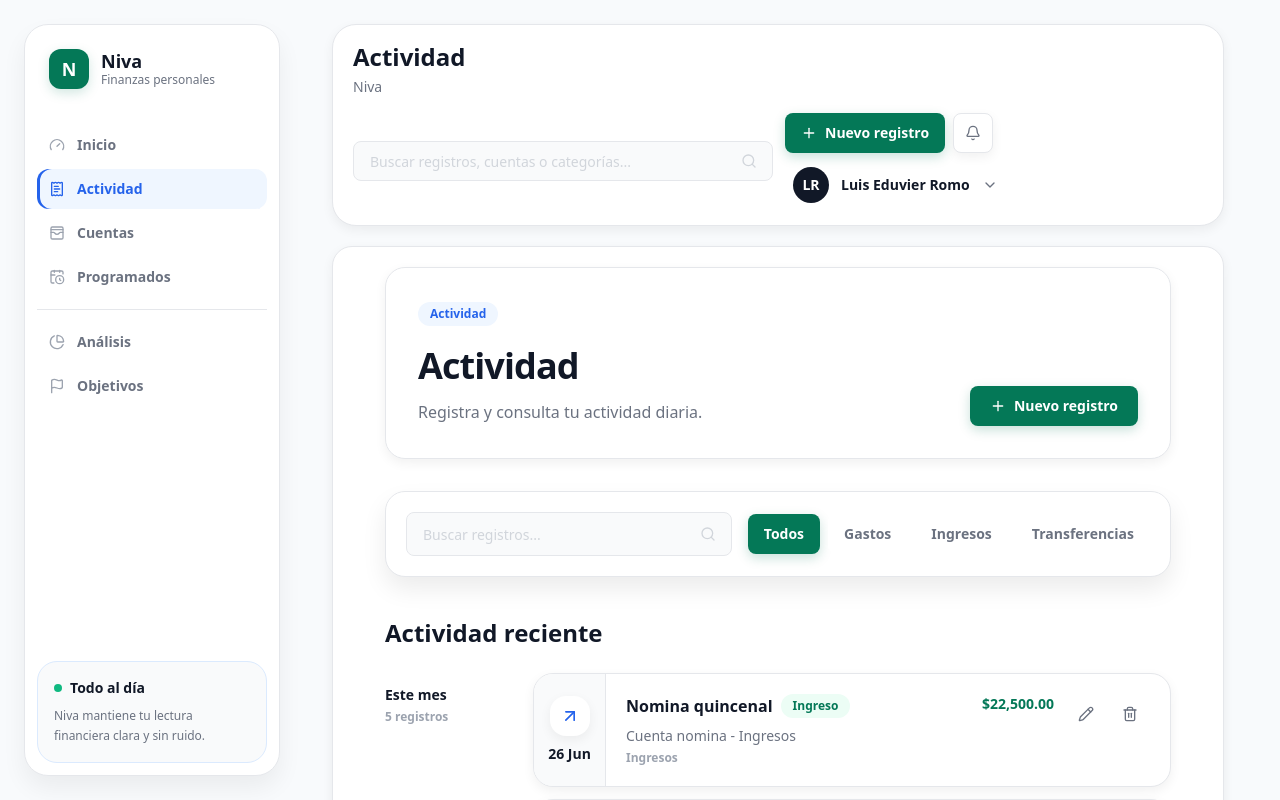
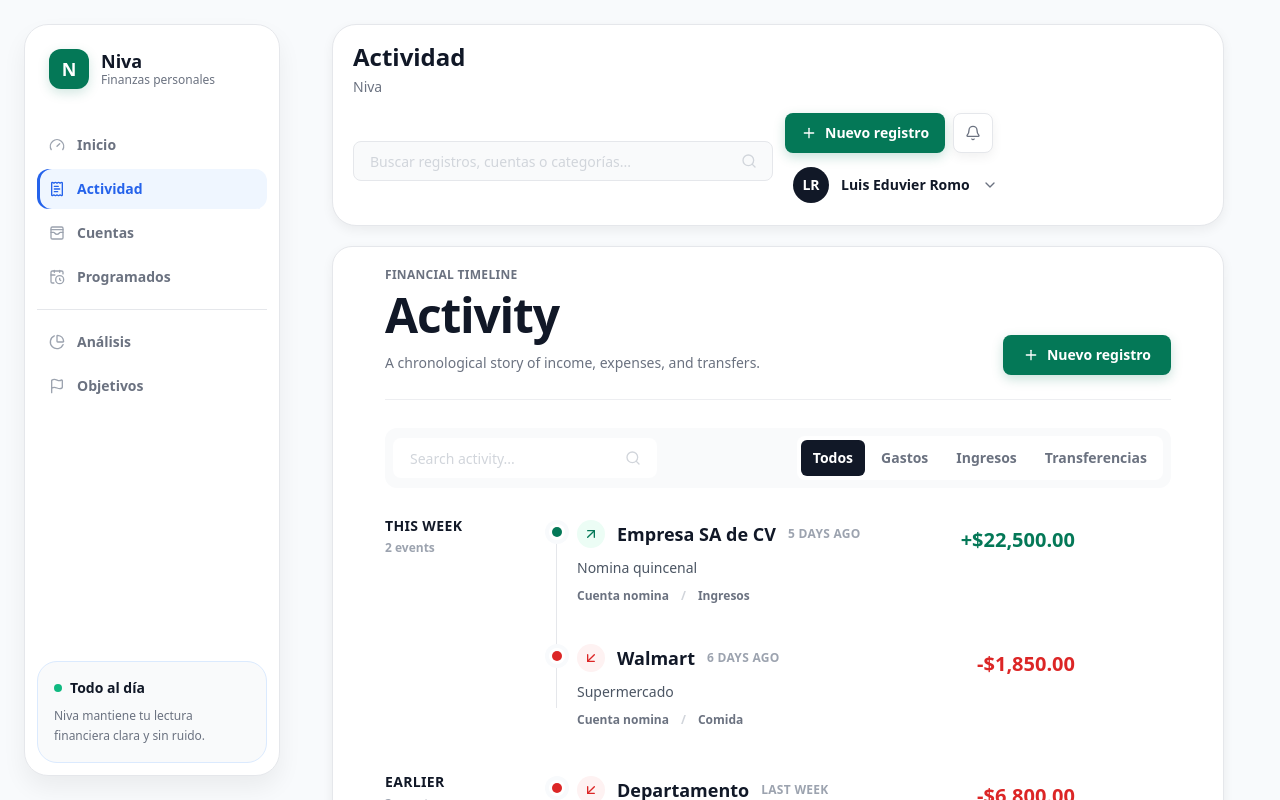
Before and after one commit to eduvierromo18/niva-app, a Next.js app: page /movements in a window 1280 px wide. Shown: the top 800 px of the page. Built offline with nearby package versions, Linux system fonts and the light colour scheme.

Commit message:
feat(activity): rebuild activity timeline experience

```diff
--- a/src/components/screens/movements-screen.tsx
+++ b/src/components/screens/movements-screen.tsx
@@ -5,20 +5,33 @@ import { ArrowDownLeft, ArrowRightLeft, ArrowUpRight, Pencil, Plus, ReceiptText,
 import { MovementDialog, type MovementFormValue } from "@/components/finance/movement-dialog";
 import { movements as initialMovements } from "@/lib/finance-data";
 import { cn, formatCurrency } from "@/lib/utils";
-import {
-  AuroraBadge,
-  AuroraButton,
-  AuroraCard,
-  AuroraEmptyState,
-  AuroraIconButton,
-  AuroraSearch,
-  AuroraSection,
-  AuroraSurface,
-  AuroraTimelineCard,
-} from "@/components/aurora";
+import { AuroraButton, AuroraEmptyState, AuroraIconButton, AuroraSearch } from "@/components/aurora";
 
 const filters = ["Todos", "Gastos", "Ingresos", "Transferencias"];
-const groupOrder = ["Hoy", "Ayer", "Esta semana", "Este mes"];
+const timelineGroups = [
+  { key: "today", label: "Today" },
+  { key: "yesterday", label: "Yesterday" },
+  { key: "this-week", label: "This Week" },
+  { key: "earlier", label: "Earlier" },
+] as const;
+
+type TimelineGroupKey = (typeof timelineGroups)[number]["key"];
+type TimelineMovement = MovementFormValue & { merchant?: string };
+
+const monthIndex: Record<string, number> = {
+  ene: 0,
+  feb: 1,
+  mar: 2,
+  abr: 3,
+  may: 4,
+  jun: 5,
+  jul: 6,
+  ago: 7,
+  sep: 8,
+  oct: 9,
+  nov: 10,
+  dic: 11,
+};
 
 function movementMatchesFilter(type: string, filter: string) {
   if (filter === "Todos") return true;
@@ -28,37 +41,90 @@ function movementMatchesFilter(type: string, filter: string) {
 }
 
 function iconForType(type: string) {
-  if (type === "Ingreso") return <ArrowUpRight className="h-5 w-5" />;
-  if (type === "Transferencia") return <ArrowRightLeft className="h-5 w-5" />;
-  return <ArrowDownLeft className="h-5 w-5" />;
+  if (type === "Ingreso") return <ArrowUpRight className="h-4 w-4" />;
+  if (type === "Transferencia") return <ArrowRightLeft className="h-4 w-4" />;
+  return <ArrowDownLeft className="h-4 w-4" />;
 }
 
-function badgeTone(type: string) {
-  if (type === "Ingreso") return "success" as const;
-  if (type === "Transferencia") return "info" as const;
+function normalizeToday() {
+  const today = new Date();
+  today.setHours(0, 0, 0, 0);
+  return today;
+}
+
+function parseMovementDate(date: string) {
+  const normalized = date.trim().toLowerCase();
+  const today = normalizeToday();
+
+  if (normalized === "hoy" || normalized === "today") return today;
+  if (normalized === "ayer" || normalized === "yesterday") {
+    const yesterday = new Date(today);
+    yesterday.setDate(today.getDate() - 1);
+    return yesterday;
+  }
+
+  const dayMonthMatch = normalized.match(/^(\d{1,2})\s+([a-záéíóúñ]{3})/i);
+  if (!dayMonthMatch) return null;
+
+  const monthKey = dayMonthMatch[2].normalize("NFD").replace(/[\u0300-\u036f]/g, "");
+  const month = monthIndex[monthKey];
+  if (month === undefined) return null;
+
+  const parsed = new Date(today.getFullYear(), month, Number(dayMonthMatch[1]));
+  parsed.setHours(0, 0, 0, 0);
+  return parsed;
+}
+
+function groupForDate(date: string): TimelineGroupKey {
+  const movementDate = parseMovementDate(date);
+  if (!movementDate) return "earlier";
+
+  const today = normalizeToday();
+  const diffDays = Math.round((today.getTime() - movementDate.getTime()) / 86400000);
+  if (diffDays <= 0) return "today";
+  if (diffDays === 1) return "yesterday";
+  if (diffDays <= 6) return "this-week";
+  return "earlier";
+}
+
+function relativeTime(date: string) {
+  const movementDate = parseMovementDate(date);
+  if (!movementDate) return date;
+
+  const today = normalizeToday();
+  const diffDays = Math.round((today.getTime() - movementDate.getTime()) / 86400000);
+  if (diffDays <= 0) return "today";
+  if (diffDays === 1) return "yesterday";
+  if (diffDays < 7) return `${diffDays} days ago`;
+  if (diffDays < 14) return "last week";
+  return date;
+}
+
+function movementCounter(count: number) {
+  return `${count} ${count === 1 ? "event" : "events"}`;
+}
+
+function titleForMovement(movement: TimelineMovement) {
+  return movement.merchant || movement.description;
+}
+
+function detailForMovement(movement: TimelineMovement) {
+  if (movement.merchant && movement.merchant !== movement.description) return movement.description;
+  if (movement.type === "Transferencia" && movement.destinationAccount) return `${movement.account} to ${movement.destinationAccount}`;
+  return movement.category;
+}
+
+function amountTone(movement: TimelineMovement) {
+  if (movement.type === "Ingreso") return "positive" as const;
+  if (movement.type === "Gasto") return "negative" as const;
   return "neutral" as const;
 }
 
-function groupForDate(date: string) {
-  if (date === "Hoy") return "Hoy";
-  if (date === "Ayer") return "Ayer";
-
-  const dayMatch = date.match(/^(\d{1,2})\s+Jun$/);
-  if (dayMatch && Number(dayMatch[1]) >= 29) return "Esta semana";
-  return "Este mes";
-}
-
-function formatDescription(movement: MovementFormValue) {
-  if (movement.type === "Transferencia" && movement.destinationAccount) {
-    return `${movement.account} a ${movement.destinationAccount}`;
-  }
-  return `${movement.account} - ${movement.category}`;
-}
-
-function amountTone(movement: MovementFormValue) {
-  if (movement.type === "Ingreso") return "positive" as const;
-  if (movement.type === "Gasto") return "negative" as const;
-  return "neutral" as const;
+function signedAmount(movement: TimelineMovement) {
+  const formatted = formatCurrency(Math.abs(movement.amount));
+  if (movement.type === "Ingreso") return `+${formatted}`;
+  if (movement.type === "Gasto") return `-${formatted}`;
+  return formatted;
 }
 
 export function MovementsScreen() {
@@ -82,11 +148,14 @@ export function MovementsScreen() {
   }, [movements, search, typeFilter]);
 
   const groupedMovements = useMemo(() => {
-    return filteredMovements.reduce<Record<string, typeof filteredMovements>>((groups, movement) => {
+    return filteredMovements.reduce<Record<TimelineGroupKey, typeof filteredMovements>>(
+      (groups, movement) => {
         const group = groupForDate(movement.date);
-      groups[group] = [...(groups[group] ?? []), movement];
+        groups[group] = [...groups[group], movement];
         return groups;
-    }, {});
+      },
+      { today: [], yesterday: [], "this-week": [], earlier: [] },
+    );
   }, [filteredMovements]);
 
   function openNewMovement() {
@@ -104,37 +173,39 @@ export function MovementsScreen() {
     setEditingIndex(null);
   }
 
-  function originalIndex(movement: MovementFormValue) {
+  function originalIndex(movement: TimelineMovement) {
     return movements.findIndex((item) => item === movement);
   }
 
   return (
-    <div className="space-y-8 pb-20 md:pb-0">
-      <AuroraCard className="rounded-[20px] p-6 sm:p-8">
-        <div className="flex flex-col gap-6 lg:flex-row lg:items-end lg:justify-between">
+    <div className="space-y-7 pb-20 md:pb-0">
+      <header className="flex flex-col gap-5 border-b border-[#E5E7EB]/70 pb-6 lg:flex-row lg:items-end lg:justify-between">
         <div>
-            <AuroraBadge tone="info">Actividad</AuroraBadge>
-            <h1 className="mt-5 text-4xl font-bold tracking-tight text-[#111827]">Actividad</h1>
-            <p className="mt-3 max-w-2xl text-base leading-7 text-[#6B7280]">Registra y consulta tu actividad diaria.</p>
+          <p className="text-xs font-semibold uppercase tracking-wide text-[#6B7280]">Financial timeline</p>
+          <h1 className="mt-2 text-4xl font-bold tracking-tight text-[#111827] sm:text-5xl">Activity</h1>
+          <p className="mt-3 max-w-2xl text-sm leading-6 text-[#6B7280]">A chronological story of income, expenses, and transfers.</p>
         </div>
         <AuroraButton type="button" icon={<Plus className="h-4 w-4" />} onClick={openNewMovement} className="w-full sm:w-auto">
           Nuevo registro
         </AuroraButton>
-        </div>
-      </AuroraCard>
+      </header>
 
-      <AuroraSurface elevated className="overflow-hidden p-4 sm:p-5">
-        <div className="grid min-w-0 gap-4 xl:grid-cols-[minmax(0,1fr)_auto] xl:items-center">
-          <AuroraSearch value={search} onChange={(event) => setSearch(event.target.value)} placeholder="Buscar registros..." className="bg-[#F9FAFB] shadow-none" />
-          <div className="flex min-w-0 max-w-full flex-wrap gap-2">
+      <div className="flex flex-col gap-3 rounded-xl bg-[#F9FAFB] p-2 sm:flex-row sm:items-center sm:justify-between">
+        <AuroraSearch
+          value={search}
+          onChange={(event) => setSearch(event.target.value)}
+          placeholder="Search activity..."
+          className="h-10 border-transparent bg-white shadow-none"
+        />
+        <div className="flex min-w-0 max-w-full gap-1 overflow-x-auto rounded-lg bg-white p-1">
           {filters.map((filter) => (
             <button
               key={filter}
               type="button"
               onClick={() => setTypeFilter(filter)}
               className={cn(
-                  "h-10 shrink-0 rounded-lg px-4 text-sm font-bold transition-all duration-200 ease-out focus:outline-none focus-visible:ring-2 focus-visible:ring-[#2563EB] focus-visible:ring-offset-2",
-                  typeFilter === filter ? "bg-[#047857] text-white shadow-[0_4px_12px_rgba(4,120,87,0.22)]" : "bg-white text-[#6B7280] hover:bg-[#F3F4F6] hover:text-[#111827]",
+                "h-9 shrink-0 rounded-md px-3 text-sm font-semibold transition-colors focus:outline-none focus-visible:ring-2 focus-visible:ring-[#2563EB]",
+                typeFilter === filter ? "bg-[#111827] text-white" : "text-[#6B7280] hover:bg-[#F3F4F6] hover:text-[#111827]",
               )}
             >
               {filter}
@@ -142,45 +213,85 @@ export function MovementsScreen() {
           ))}
         </div>
       </div>
-      </AuroraSurface>
 
-      <AuroraSection title="Actividad reciente">
+      <section aria-label="Activity timeline">
         {filteredMovements.length === 0 ? (
           <AuroraEmptyState
-            title="Aún no aparece actividad"
+            title="Aun no aparece actividad"
             description="Crea un registro o ajusta los filtros para ver tus movimientos."
             actionLabel="Nuevo registro"
             icon={<ReceiptText className="h-8 w-8" />}
             onAction={openNewMovement}
           />
         ) : (
-          <div className="space-y-8">
-            {groupOrder.map((group) => {
-              const rows = groupedMovements[group] ?? [];
+          <div className="space-y-10">
+            {timelineGroups.map((group) => {
+              const rows = groupedMovements[group.key];
               if (rows.length === 0) return null;
 
               return (
-                <section key={group} className="grid gap-4 lg:grid-cols-[132px_minmax(0,1fr)]">
-                  <div className="pt-3">
-                    <p className="text-sm font-bold text-[#111827]">{group}</p>
-                    <p className="mt-1 text-xs font-semibold text-[#9CA3AF]">{rows.length} {rows.length === 1 ? "registro" : "registros"}</p>
+                <section key={group.key} className="grid gap-5 lg:grid-cols-[9rem_minmax(0,1fr)]">
+                  <div className="lg:sticky lg:top-6 lg:self-start">
+                    <h2 className="text-sm font-bold uppercase tracking-wide text-[#111827]">{group.label}</h2>
+                    <p className="mt-1 text-xs font-semibold text-[#9CA3AF]">{movementCounter(rows.length)}</p>
                   </div>
-                  <div className="space-y-3">
+
+                  <ol className="relative space-y-1 pl-7 before:absolute before:bottom-6 before:left-[7px] before:top-4 before:w-px before:bg-[#E5E7EB]">
                     {rows.map((movement) => {
                       const index = originalIndex(movement);
+                      const tone = amountTone(movement);
                       return (
-                        <AuroraTimelineCard
-                          key={`${movement.date}-${movement.description}-${index}`}
-                          date={movement.date}
-                          title={movement.description}
-                          description={formatDescription(movement)}
-                          meta={movement.type === "Transferencia" ? "Transferencia entre cuentas" : movement.category}
-                          amount={formatCurrency(movement.amount)}
-                          amountTone={amountTone(movement)}
-                          icon={iconForType(movement.type)}
-                          badge={<AuroraBadge tone={badgeTone(movement.type)}>{movement.type}</AuroraBadge>}
-                          action={
-                            <div className="hidden items-center gap-1 sm:flex">
+                        <li key={`${movement.date}-${movement.description}-${index}`} className="relative pb-7 last:pb-0">
+                          <span
+                            className={cn(
+                              "absolute -left-7 top-2 flex h-4 w-4 items-center justify-center rounded-full bg-white ring-4 ring-[#F8FAFC]",
+                              tone === "positive" && "text-[#047857]",
+                              tone === "negative" && "text-[#DC2626]",
+                              tone === "neutral" && "text-[#2563EB]",
+                            )}
+                            aria-hidden="true"
+                          >
+                            <span className="h-2.5 w-2.5 rounded-full bg-current" />
+                          </span>
+
+                          <article className="group grid gap-3 rounded-xl px-0 py-1 sm:grid-cols-[minmax(0,1fr)_auto] sm:items-start">
+                            <div className="min-w-0">
+                              <div className="flex min-w-0 flex-wrap items-center gap-x-3 gap-y-1">
+                                <span
+                                  className={cn(
+                                    "inline-flex h-7 w-7 items-center justify-center rounded-full",
+                                    tone === "positive" && "bg-[#ECFDF5] text-[#047857]",
+                                    tone === "negative" && "bg-[#FEF2F2] text-[#DC2626]",
+                                    tone === "neutral" && "bg-[#EFF6FF] text-[#2563EB]",
+                                  )}
+                                >
+                                  {iconForType(movement.type)}
+                                </span>
+                                <h3 className="min-w-0 text-lg font-bold leading-7 text-[#111827]">{titleForMovement(movement)}</h3>
+                                <span className="text-xs font-semibold uppercase tracking-wide text-[#9CA3AF]">{relativeTime(movement.date)}</span>
+                              </div>
+
+                              <p className="mt-2 text-sm leading-6 text-[#4B5563]">{detailForMovement(movement)}</p>
+                              <div className="mt-2 flex flex-wrap items-center gap-x-3 gap-y-1 text-xs font-semibold text-[#6B7280]">
+                                <span>{movement.account}</span>
+                                {movement.destinationAccount ? <span>to {movement.destinationAccount}</span> : null}
+                                <span className="text-[#D1D5DB]">/</span>
+                                <span>{movement.category}</span>
+                              </div>
+                            </div>
+
+                            <div className="flex items-center justify-between gap-3 sm:justify-end">
+                              <p
+                                className={cn(
+                                  "text-right text-xl font-bold tabular-nums tracking-normal",
+                                  tone === "positive" && "text-[#047857]",
+                                  tone === "negative" && "text-[#DC2626]",
+                                  tone === "neutral" && "text-[#111827]",
+                                )}
+                              >
+                                {signedAmount(movement)}
+                              </p>
+                              <div className="flex items-center gap-1 opacity-100 transition-opacity sm:opacity-0 sm:group-hover:opacity-100 sm:group-focus-within:opacity-100">
                                 <AuroraIconButton
                                   icon={<Pencil className="h-4 w-4" />}
                                   label="Editar registro"
@@ -197,21 +308,18 @@ export function MovementsScreen() {
                                   onClick={() => setMovements((current) => current.filter((_, itemIndex) => itemIndex !== index))}
                                 />
                               </div>
-                          }
-                        />
+                            </div>
+                          </article>
+                        </li>
                       );
                     })}
-                  </div>
+                  </ol>
                 </section>
               );
             })}
           </div>
         )}
-      </AuroraSection>
-
-      <AuroraButton type="button" icon={<Plus className="h-4 w-4" />} onClick={openNewMovement} className="fixed bottom-16 left-4 right-4 z-40 rounded-full px-5 shadow-[0_12px_24px_rgba(37,99,235,0.28)] md:hidden">
-        Nuevo registro
-      </AuroraButton>
+      </section>
 
       <MovementDialog
         open={open}
```
Also changed, not shown: screenshots/activity-ux102-desktop.png (added), screenshots/activity-ux102-mobile.png (added). Lines whose indentation alone changed are shown as unchanged.
